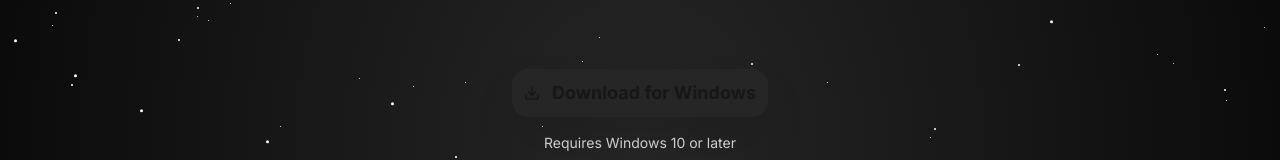
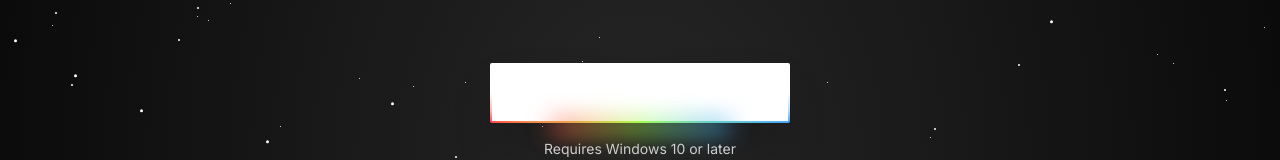
Before and after one commit to Malphite31/sublify-website, a React (Vite) app: page / in a window 1280 px wide. Shown: the part 640-800 px from the top of the page. Built offline with nearby package versions, Linux system fonts and the light colour scheme.

Commit message:
Change CTA to RainbowButton

```diff
--- a/package.json
+++ b/package.json
@@ -10,6 +10,7 @@
     "preview": "vite preview"
   },
   "dependencies": {
+    "@radix-ui/react-slot": "^1.2.5",
     "class-variance-authority": "^0.7.1",
     "framer-motion": "^12.40.0",
     "lucide-react": "^1.17.0",
--- a/src/App.tsx
+++ b/src/App.tsx
@@ -2,8 +2,8 @@
 import { StarsBackground } from "@/components/animate-ui/components/backgrounds/stars";
 import { Spotlight } from "@/components/ui/spotlight";
 import { LampContainer } from "@/components/ui/lamp";
+import { RainbowButton } from "@/components/ui/rainbow-button";
 import { MagicCard } from "@/components/ui/magic-card";
-import { LiquidButton } from "@/components/animate-ui/components/buttons/liquid";
 import { Layers, Zap, PenTool, CheckCircle2, Download, ArrowRight } from 'lucide-react';
 import { motion } from "framer-motion";
 
@@ -61,11 +61,11 @@
           </p>
 
           <div className="z-20 mt-4">
-            <a href="https://drive.google.com/file/d/1cBn_YshTpSP1PfTBDaYYylRfVzY592nT/view?usp=sharing" target="_blank" rel="noopener noreferrer">
-              <LiquidButton className="px-8 py-6 text-lg font-bold shadow-2xl flex items-center gap-3 bg-primary text-primary-foreground border-primary rounded-2xl">
-                <Download className="w-5 h-5" />
-                <span>Download for Windows</span>
-              </LiquidButton>
+            <a href="https://drive.google.com/file/d/1cBn_YshTpSP1PfTBDaYYylRfVzY592nT/view?usp=sharing" target="_blank" rel="noopener noreferrer" className="group">
+              <RainbowButton className="px-8 py-7 text-lg font-bold shadow-2xl flex items-center gap-3">
+                <Download className="w-5 h-5 text-white" />
+                <span className="text-white">Download for Windows</span>
+              </RainbowButton>
             </a>
           </div>
           <p className="text-sm text-muted-foreground mt-4 z-20">Requires Windows 10 or later</p>
@@ -228,10 +228,10 @@
             className="mt-12 flex justify-center w-full"
           >
             <a href="https://drive.google.com/file/d/1cBn_YshTpSP1PfTBDaYYylRfVzY592nT/view?usp=sharing" target="_blank" rel="noopener noreferrer" className="group cursor-pointer">
-              <LiquidButton className="px-10 py-8 text-xl font-bold shadow-[0_0_40px_rgba(255,255,255,0.1)] flex items-center gap-3 bg-primary text-primary-foreground border-primary rounded-2xl">
-                <Download className="w-6 h-6" />
-                <span>Download Sublify Now</span>
-              </LiquidButton>
+              <RainbowButton className="px-10 py-8 text-xl font-bold shadow-[0_0_40px_rgba(255,255,255,0.1)] flex items-center gap-3">
+                <Download className="w-6 h-6 text-white" />
+                <span className="text-white">Download Sublify Now</span>
+              </RainbowButton>
             </a>
           </motion.div>
         </LampContainer>
--- /dev/null
+++ b/src/components/ui/rainbow-button.tsx
@@ -0,0 +1,61 @@
+import React from "react"
+import { Slot } from "@radix-ui/react-slot"
+import { cva, VariantProps } from "class-variance-authority"
+
+import { cn } from "@/lib/utils"
+
+const rainbowButtonVariants = cva(
+  cn(
+    "relative cursor-pointer group transition-all animate-rainbow",
+    "inline-flex items-center justify-center gap-2 shrink-0",
+    "rounded-sm outline-none focus-visible:ring-[3px] aria-invalid:border-destructive",
+    "text-sm font-medium whitespace-nowrap",
+    "disabled:pointer-events-none disabled:opacity-50",
+    "[&_svg]:pointer-events-none [&_svg:not([class*='size-'])]:size-4 [&_svg]:shrink-0"
+  ),
+  {
+    variants: {
+      variant: {
+        default:
+          "border-0 bg-[linear-gradient(#121213,#121213),linear-gradient(#121213_50%,rgba(18,18,19,0.6)_80%,rgba(18,18,19,0)),linear-gradient(90deg,var(--color-1),var(--color-5),var(--color-3),var(--color-4),var(--color-2))] bg-[length:200%] text-primary-foreground [background-clip:padding-box,border-box,border-box] [background-origin:border-box] [border:calc(0.125rem)_solid_transparent] before:absolute before:bottom-[-20%] before:left-1/2 before:z-0 before:h-1/5 before:w-3/5 before:-translate-x-1/2 before:animate-rainbow before:bg-[linear-gradient(90deg,var(--color-1),var(--color-5),var(--color-3),var(--color-4),var(--color-2))] before:bg-[length:200%] before:[filter:blur(0.75rem)] dark:bg-[linear-gradient(#fff,#fff),linear-gradient(#fff_50%,rgba(255,255,255,0.6)_80%,rgba(0,0,0,0)),linear-gradient(90deg,var(--color-1),var(--color-5),var(--color-3),var(--color-4),var(--color-2))]",
+        outline:
+          "border border-input border-b-transparent bg-[linear-gradient(#ffffff,#ffffff),linear-gradient(#ffffff_50%,rgba(18,18,19,0.6)_80%,rgba(18,18,19,0)),linear-gradient(90deg,var(--color-1),var(--color-5),var(--color-3),var(--color-4),var(--color-2))] bg-[length:200%] text-accent-foreground [background-clip:padding-box,border-box,border-box] [background-origin:border-box] before:absolute before:bottom-[-20%] before:left-1/2 before:z-0 before:h-1/5 before:w-3/5 before:-translate-x-1/2 before:animate-rainbow before:bg-[linear-gradient(90deg,var(--color-1),var(--color-5),var(--color-3),var(--color-4),var(--color-2))] before:bg-[length:200%] before:[filter:blur(0.75rem)] dark:bg-[linear-gradient(#0a0a0a,#0a0a0a),linear-gradient(#0a0a0a_50%,rgba(255,255,255,0.6)_80%,rgba(0,0,0,0)),linear-gradient(90deg,var(--color-1),var(--color-5),var(--color-3),var(--color-4),var(--color-2))]",
+      },
+      size: {
+        default: "h-9 px-4 py-2",
+        sm: "h-8 rounded-xl px-3 text-xs",
+        lg: "h-11 rounded-xl px-8",
+        icon: "size-9",
+      },
+    },
+    defaultVariants: {
+      variant: "default",
+      size: "default",
+    },
+  }
+)
+
+interface RainbowButtonProps
+  extends
+    React.ButtonHTMLAttributes<HTMLButtonElement>,
+    VariantProps<typeof rainbowButtonVariants> {
+  asChild?: boolean
+}
+
+const RainbowButton = React.forwardRef<HTMLButtonElement, RainbowButtonProps>(
+  ({ className, variant, size, asChild = false, ...props }, ref) => {
+    const Comp = asChild ? Slot : "button"
+    return (
+      <Comp
+        data-slot="button"
+        className={cn(rainbowButtonVariants({ variant, size, className }))}
+        ref={ref}
+        {...props}
+      />
+    )
+  }
+)
+
+RainbowButton.displayName = "RainbowButton"
+
+export { RainbowButton, rainbowButtonVariants, type RainbowButtonProps }
--- a/src/index.css
+++ b/src/index.css
@@ -54,6 +54,11 @@
     --sidebar-accent-foreground: oklch(0.205 0 0);
     --sidebar-border: oklch(0.922 0 0);
     --sidebar-ring: oklch(0.708 0 0);
+    --color-1: oklch(66.2% 0.225 25.9);
+    --color-2: oklch(60.4% 0.26 302);
+    --color-3: oklch(69.6% 0.165 251);
+    --color-4: oklch(80.2% 0.134 225);
+    --color-5: oklch(90.7% 0.231 133);
   }
 
   .dark {
@@ -96,6 +101,11 @@
     --sidebar-accent-foreground: oklch(0.985 0 0);
     --sidebar-border: oklch(1 0 0 / 10%);
     --sidebar-ring: oklch(0.556 0 0);
+    --color-1: oklch(66.2% 0.225 25.9);
+    --color-2: oklch(60.4% 0.26 302);
+    --color-3: oklch(69.6% 0.165 251);
+    --color-4: oklch(80.2% 0.134 225);
+    --color-5: oklch(90.7% 0.231 133);
   }
 
   body {
@@ -112,6 +122,7 @@
     --animate-rippling: rippling var(--duration) ease-out;
     --animate-shimmer-slide: shimmer-slide var(--speed) ease-in-out infinite alternate;
     --animate-spin-around: spin-around calc(var(--speed) * 2) infinite linear;
+    --animate-rainbow: rainbow var(--speed, 2s) infinite linear;
   }
   * {
     @apply border-border;
@@ -274,4 +285,12 @@
     transform: translateZ(0) rotate(360deg);
     }
   }
+  @keyframes rainbow {
+  0% {
+    background-position: 0%;
+    }
+  100% {
+    background-position: 200%;
+    }
+  }
 }
```
Also changed, not shown: 2 other files (tests, documents, lock files or other folders).
